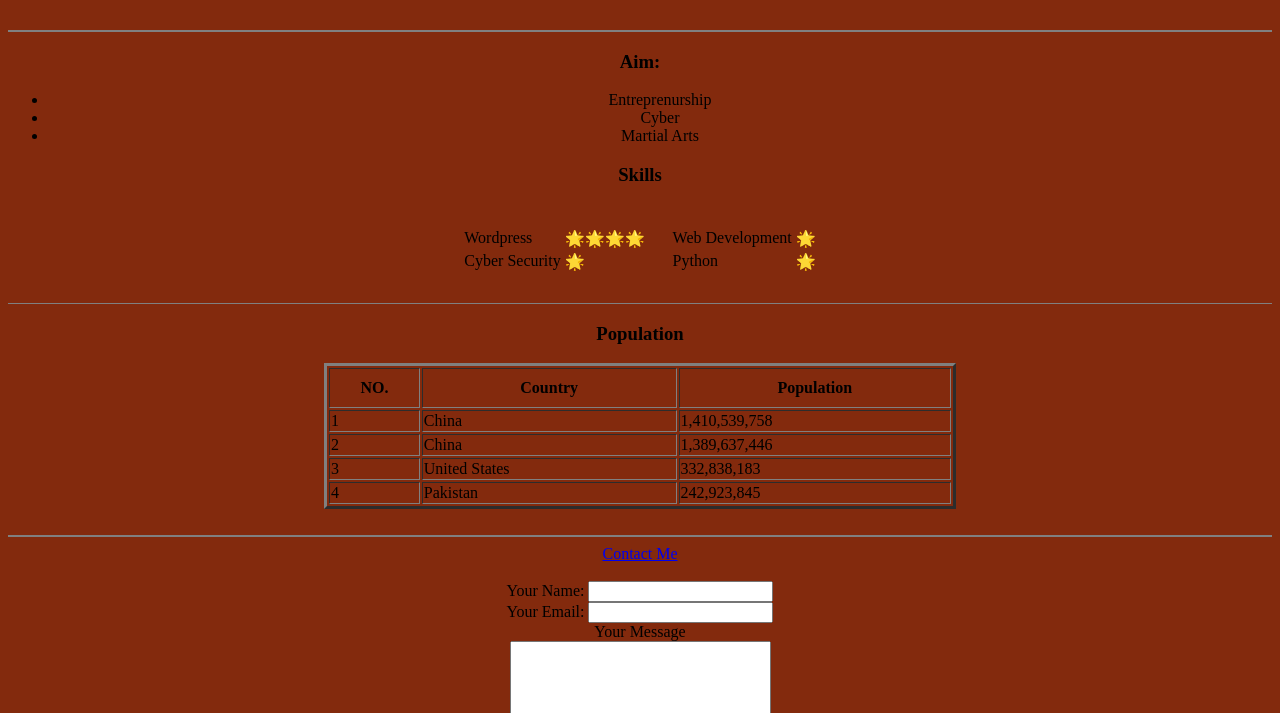
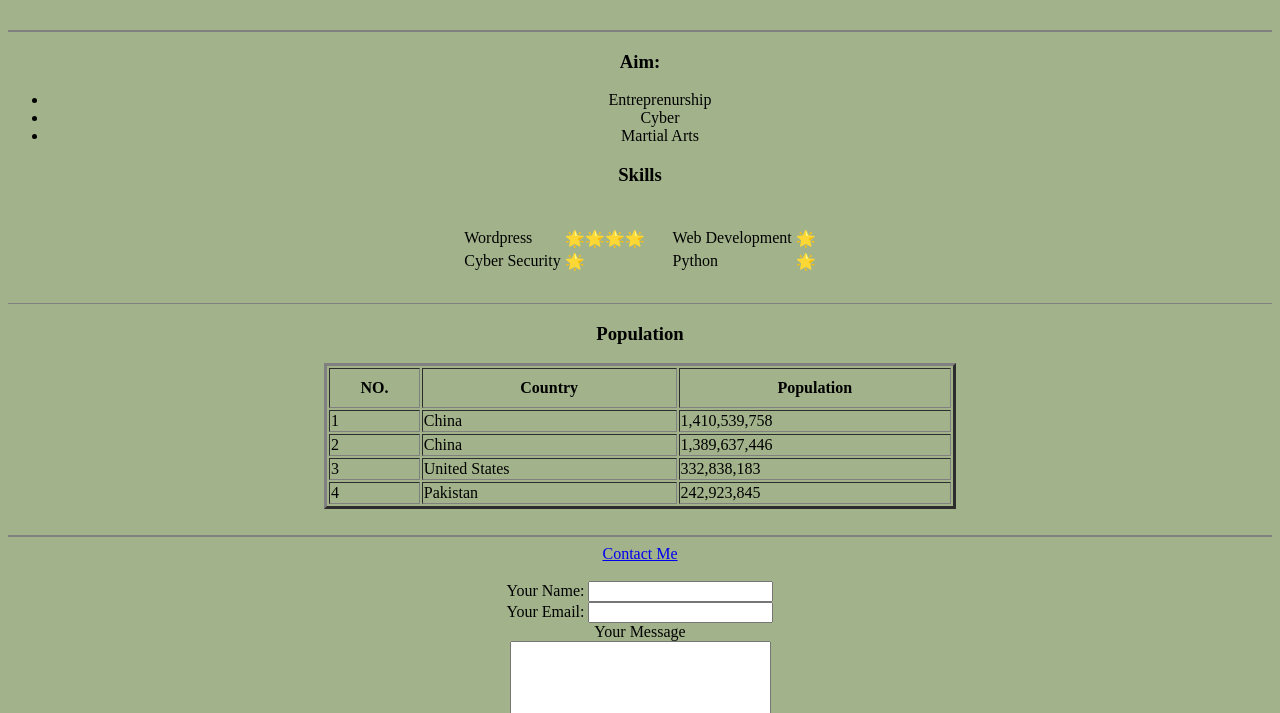
Before and after one commit to Muhammad-Umair-Mustafa/html-cv, a plain HTML site: page index.html in a window 1280 px wide. Shown: the part 182-895 px from the top of the page. Drawn offline with Linux system fonts and the light colour scheme.

Commit message:
Update index.html

```diff
--- a/index.html
+++ b/index.html
@@ -4,7 +4,7 @@
   <meta charset="UTF-8">
   <title>CV</title>
 </head>
-<body style="background-color: #832A0D;"><center>
+<body style="background-color: #A2B38B;"><center>
   <table cellspacing ="20">
     <tr >
       <td><img src="https://www.pngmart.com/files/16/Animated-Businessman-PNG-Pic.png" width="200" alt="Error"></td>
```
